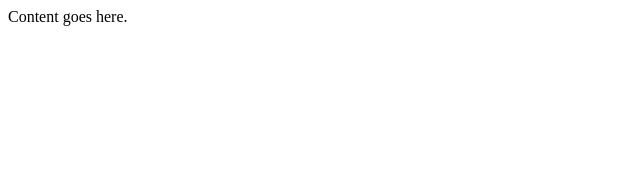
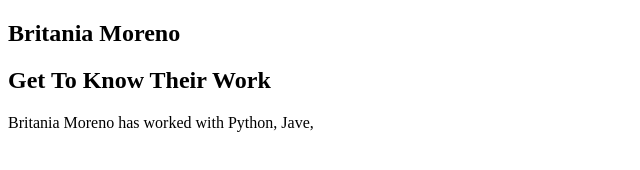
Before and after one commit to BriMoreno/My-Portfolio, a plain HTML site: page index.html in a window 1280 px wide. Shown: the whole page, without its empty margins (0-640 px from the left). Drawn offline with Linux system fonts and the light colour scheme.

Commit message:
added paragraph

```diff
--- a/index.html
+++ b/index.html
@@ -2,11 +2,17 @@
 <html>
 <head>
     <title>Britania Moreno</title>
-    <link css="reset.css"></link>
-    <link css="style.css"></link>
+    <link rel= "reset" herf="reset.css"></link>
+    <link rel= "style sheet" herf="style.css"></link>
 </head>
 
 <body>
-    Content goes here.
+    <article>
+        <header>
+            <h1>Britania Moreno</h1>
+            <h2>Get To Know Their Work</h2>
+            <p>Britania Moreno has worked with Python, Jave, </p>
+        </header>
+    </article>
 </body>
 </html>
```
